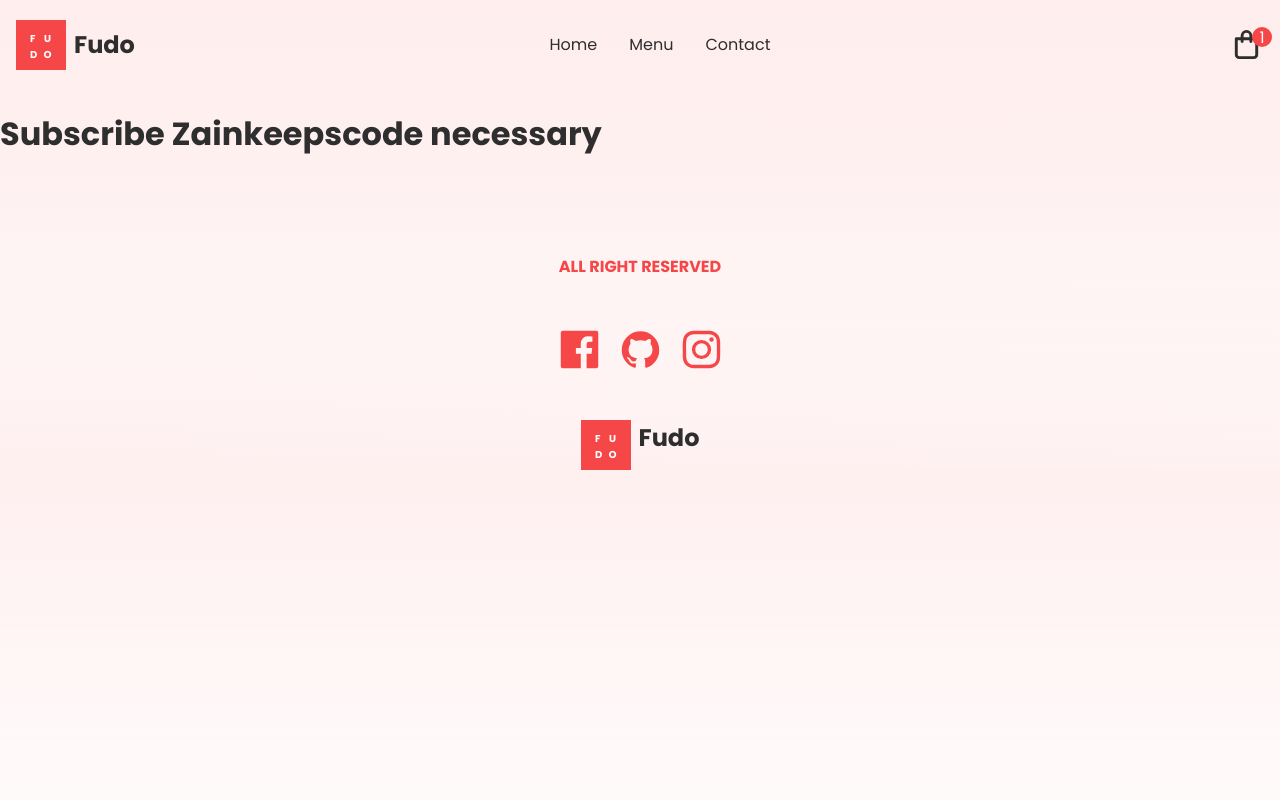
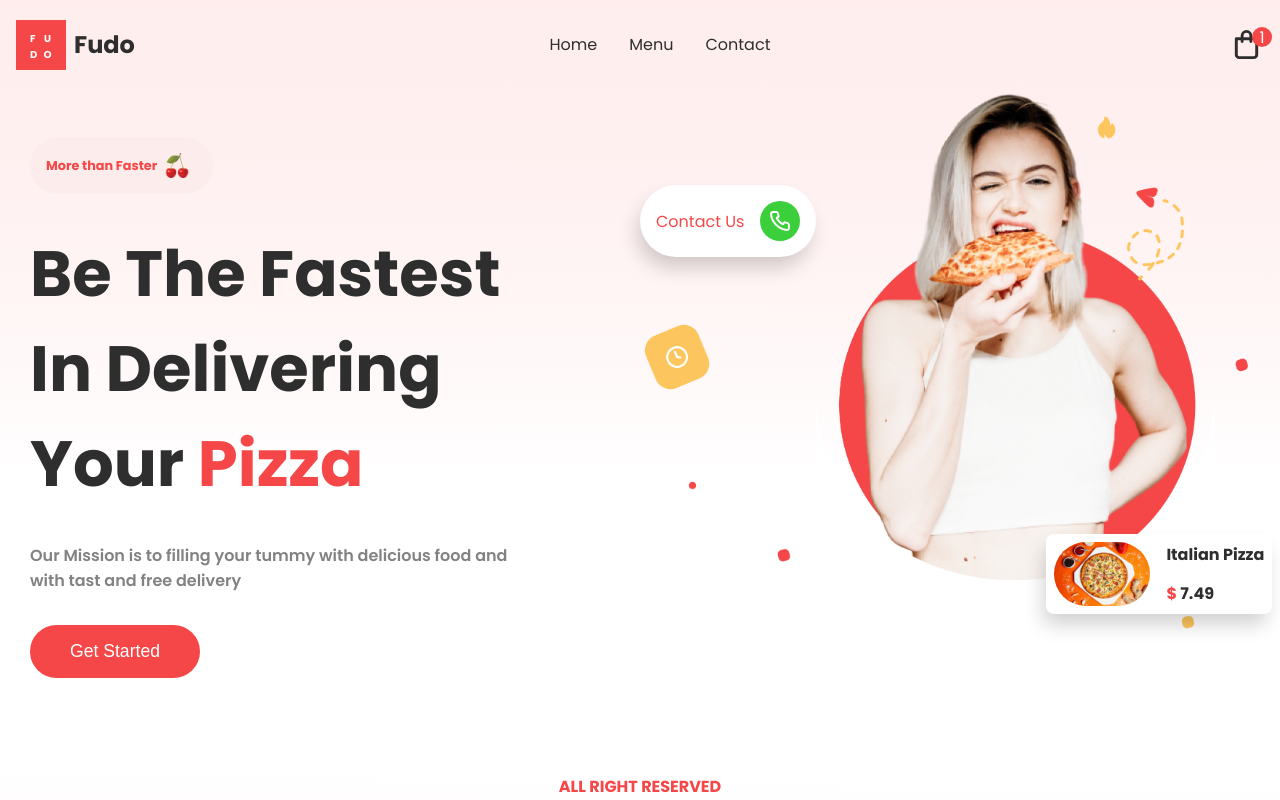
Before and after one commit to mervebilgin/FoodDeliveryWebsite, a Next.js app: page / in a window 1280 px wide. Shown: the top 800 px of the page. Built offline with nearby package versions, Linux system fonts and the light colour scheme.

Commit message:
Create hero component

```diff
--- /dev/null
+++ b/components/Hero.jsx
@@ -0,0 +1,70 @@
+import Image from 'next/image'
+import css from '../styles/Hero.module.css'
+import Cherry from '../assets/Cherry.png'
+import HeroImage from '../assets/HeroImage.png'
+import {UilPhone} from '@iconscout/react-unicons'
+import Pizza1 from '../assets/p1.jpg'
+
+export default function Hero() {
+    return(
+        <div className={css.container}>
+
+            {/* left side*/}
+            <div className={css.left}>
+
+
+                <div className={css.cherryDiv}>
+                    <span>More than Faster</span>
+                    <Image src={Cherry} alt="" width={40} height={25}/>
+                </div>
+
+                <div className={css.heroText}>
+                    <span> Be The Fastest</span>
+                    <span> In Delivering</span>
+                    <span>
+                        Your <span style={{color: "var(--themeRed)"}}>Pizza</span>
+                    </span>
+                </div>
+
+                <span className={css.miniText}>
+                    Our Mission is to filling your tummy with delicious food and with tast and free delivery
+                </span>
+
+                <button className={`btn ${css.btn}`}>
+                    Get Started
+                </button>
+            </div>
+
+
+            {/* right side*/}
+
+            <div className={css.rightSide}>
+                <div className={css.imageContainer}>
+                    <Image src={HeroImage} alt="" layout='intrinsic'/>
+                </div>
+
+                <div className={css.ContactUs}>
+                    <span>Contact Us</span>
+                    <div>
+                        <UilPhone color='white' />
+                    </div>
+                </div>
+
+                <div className={css.Pizza}>
+                    <div>
+                        <Image src={Pizza1} alt="" objectFit='cover'
+                        layout='intrinsic'/>
+                    </div>
+
+                    <div className={css.details}>
+                        <span>Italian Pizza</span>
+                        <span>
+                            <span style={{color: "var(--themeRed"}}>$</span> 7.49
+                        </span>
+
+                    </div>
+                </div>
+            </div>
+        </div>
+    )
+};
--- a/pages/index.js
+++ b/pages/index.js
@@ -1,18 +1,21 @@
 import Head from "next/head";
 import Layout from "../components/Layout";
+import Hero from "../components/Hero";
+import css from '../styles/Home.module.css'
 
 export default function Home() {
   return (
     <Layout>
-      <div>
+      <div className="{css.container}">
         <Head>
           <title>FUDO</title>
           <meta name="description" content="Generated by create next app" />
           <link rel="icon" href="/Logo.png" />
         </Head>
+
         {/* body */}
         <main>
-          <h1>Subscribe Zainkeepscode necessary</h1>
+          <Hero/>
         </main>
       </div>
     </Layout>
--- /dev/null
+++ b/styles/Hero.module.css
@@ -0,0 +1,119 @@
+.container {
+    display: flex;
+    position: relative;
+}
+
+.left {
+    display: flex;
+    flex-direction: column;
+    gap: 2rem;
+}
+
+.cherryDiv {
+    display: flex;
+    align-items: center;
+    justify-content: center;
+    width: fit-content;
+    background-color: var(--pink);
+    margin-top: 3rem;
+    padding: 1rem;
+    border-radius: 2rem;
+    font-size: 0.8rem;
+    color: var(--themeRed);
+    font-weight: bold;
+    margin-left: 30px;
+}
+
+.heroText {
+    display: flex;
+    flex-direction: column;
+    font-size: 4rem;
+    font-weight: bold;
+    margin-left: 30px;
+}
+
+.miniText {
+    width: 70%;
+    color: var(--gray);
+    font-weight: 600;
+    margin-left: 30px;
+}
+
+.btn {
+    padding: 1rem 2.5rem;
+}
+
+.right {
+    position: relative;
+}
+
+.imageContainer {
+    width: 38rem;
+    position: absolute;
+    top: -4rem;
+    right: 2rem;
+}
+
+.ContactUs {
+    display: flex;
+    align-items: center;
+    justify-content: center;
+    position: absolute;
+    width: max-content;
+    padding: 1rem;
+    border-radius: 5rem;
+    top: 6rem;
+    left: 40rem;
+    gap: 1rem;
+    background-color: white;
+    box-shadow: var(--shadow);
+    color: var(--themeRed);
+}
+
+.ContactUs>div {
+    background: rgb(59 208 59);
+    border-radius: 50%;
+    width: 2.5rem;
+    display: flex;
+    align-items: center;
+    justify-content: center;
+    height: 2.5rem;
+}
+
+.ContactUs:hover {
+    cursor: pointer;
+    transform: scale(1.1);
+}
+
+.Pizza {
+    display: flex;
+    gap: 1rem;
+    background-color: white;
+    box-shadow: var(--shadow);
+    padding: 0.5rem;
+    border-radius: 0.5rem;
+    position: absolute;
+    bottom: 4rem;
+    left: 19rem;
+    width: max-content;
+    margin-left: 58%;
+}
+
+.Pizza>:nth-child(1) {
+    width: 6rem;
+    height: 4rem;
+    overflow: hidden;
+    border-radius: 5rem;
+}
+
+.Pizza>:nth-child(2) {
+    display: flex;
+    flex-direction: column;
+    justify-content: space-between;
+    font-weight: bold;
+}
+
+.Pizza:hover {
+    transform: scale(1.1);
+    cursor: pointer;
+}
--- /dev/null
+++ b/styles/Home.module.css
@@ -0,0 +1,3 @@
+.container {
+    padding: 1rem 2rem;
+}
--- a/styles/globals.css
+++ b/styles/globals.css
@@ -52,3 +52,15 @@ a {
   transition: all 300ms ease;
 
 }
+
+.btn {
+  width: max-content;
+  padding: 1rem;
+  border-radius: 4rem;
+  border: none;
+  color: white;
+  font-size: 1.1rem;
+  cursor: pointer;
+  background-color: var(--themeRed);
+  margin-left: 30px;
+}
```
